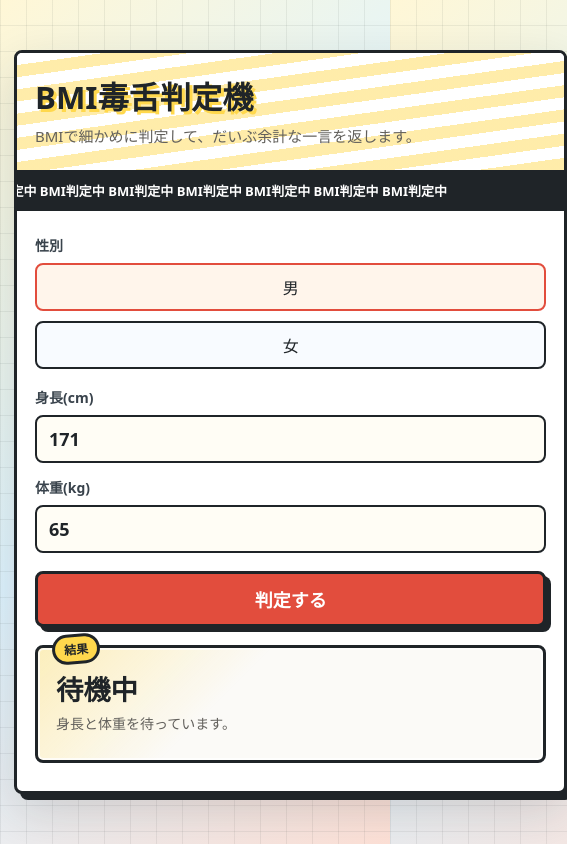
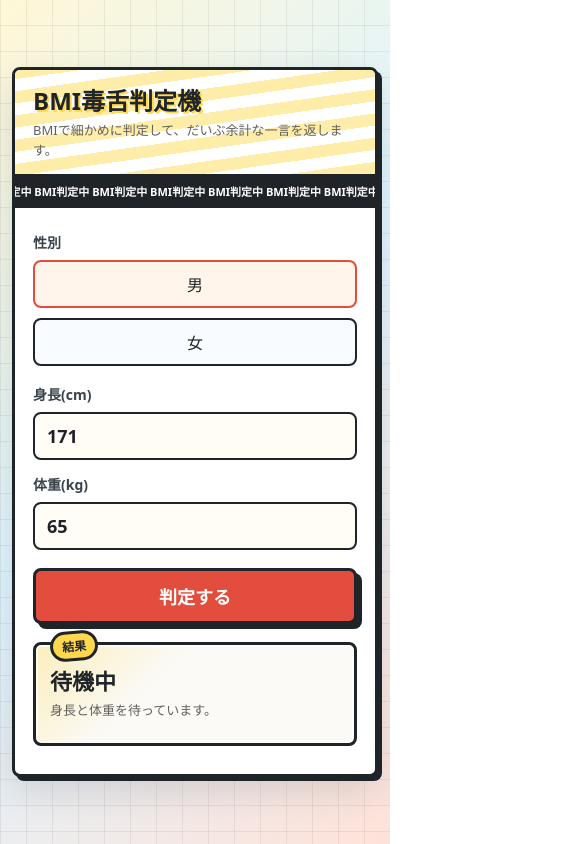
Before and after one commit to fukashiimo/bmi-aho-app, a plain HTML site: page index.html in a window 390 px wide. Shown: the whole page, 567 px wide, since content can reach past the window. Drawn offline with Linux system fonts and the light colour scheme.

Commit message:
Polish mobile layout

```diff
--- a/index.html
+++ b/index.html
@@ -50,7 +50,7 @@
       }
 
       main {
-        width: min(100%, 560px);
+        width: min(calc(100vw - 48px), 560px);
         position: relative;
         z-index: 1;
       }
@@ -477,13 +477,42 @@
 
       @media (max-width: 520px) {
         body {
-          padding: 14px;
+          padding: 12px;
+        }
+
+        main {
+          width: min(calc(100vw - 24px), 560px);
         }
 
         .header,
         form {
           padding-left: 18px;
           padding-right: 18px;
+        }
+
+        .header {
+          padding-top: 18px;
+          padding-bottom: 14px;
+        }
+
+        h1 {
+          font-size: 24px;
+          line-height: 1.08;
+          margin-bottom: 8px;
+          text-shadow: 2px 2px 0 var(--yellow);
+        }
+
+        p {
+          font-size: 13px;
+          line-height: 1.5;
+        }
+
+        .ticker {
+          font-size: 11px;
+        }
+
+        .ticker span {
+          padding: 6px 0;
         }
 
         .fields {
@@ -495,8 +524,22 @@
         }
 
         .app {
-          box-shadow: 6px 6px 0 var(--line), 0 18px 50px rgba(31, 36, 40, 0.16);
+          box-shadow: 4px 4px 0 var(--line), 0 14px 36px rgba(31, 36, 40, 0.14);
           transform: none;
+        }
+
+        .result {
+          min-height: 104px;
+          padding: 14px;
+        }
+
+        .message {
+          font-size: 22px;
+        }
+
+        .detail {
+          font-size: 13px;
+          line-height: 1.45;
         }
 
         .header::after,
```
